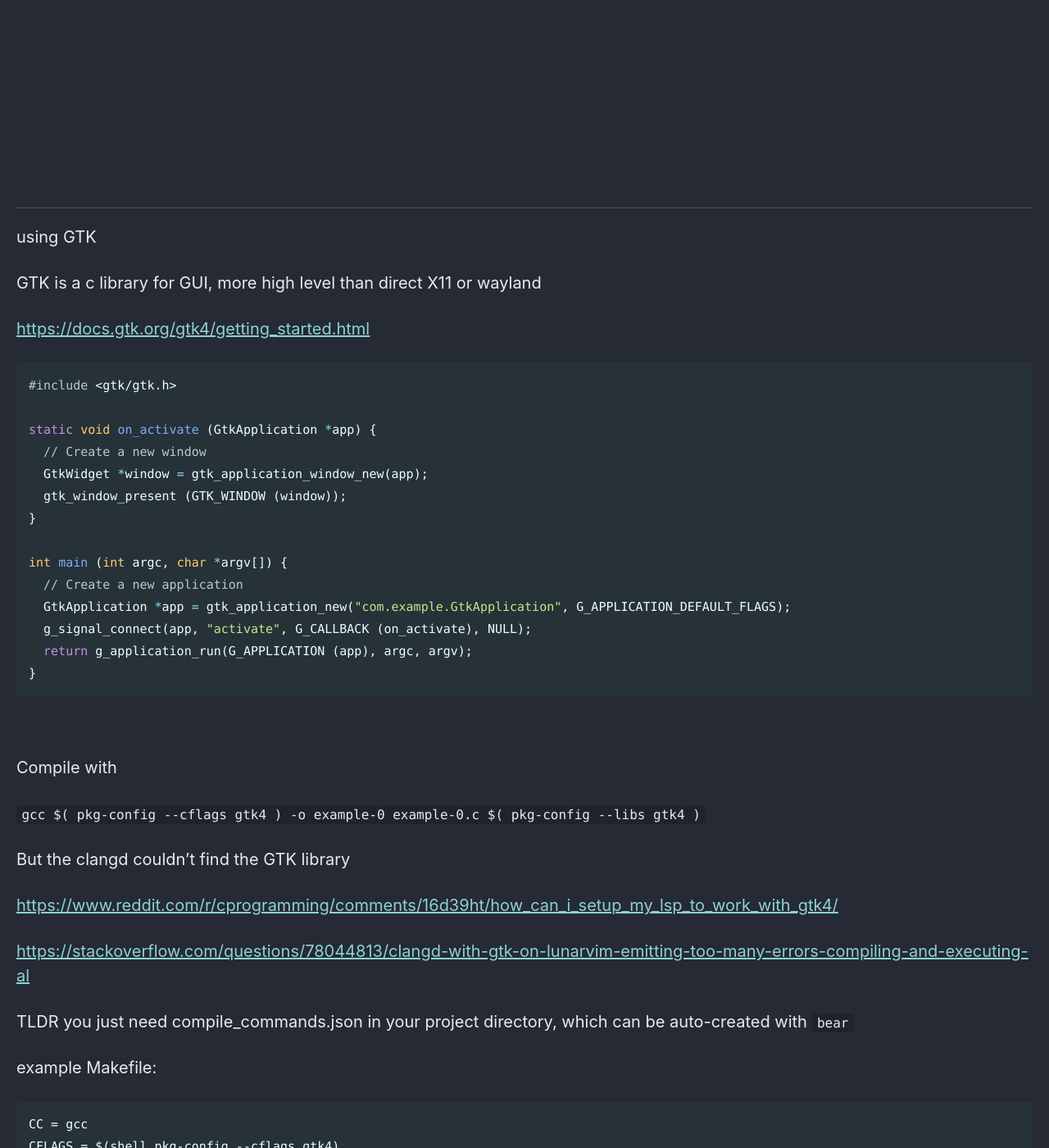
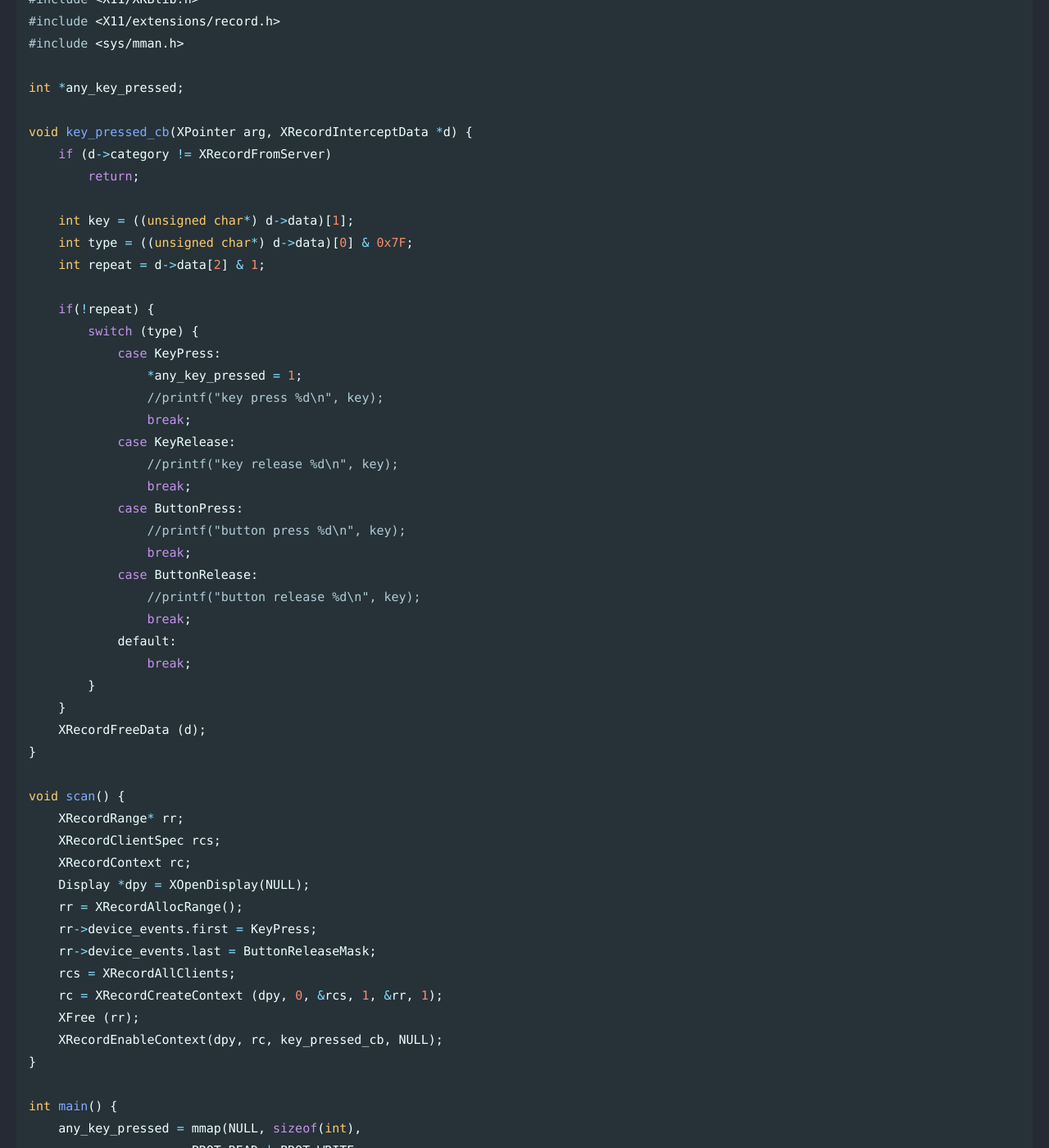
Before and after one commit to Connor-McCartney/Connor-McCartney.github.io, a Jekyll site: the page built from _pages/misc/xguic.md, in a window 1280 px wide and 1400 px high, scrolled down 12739 px. Shown: the whole window at 82% size. Built offline with Jekyll 4.4.1, drawn with Linux system fonts in a browser that asks for light colours; cached includes are drawn as plain includes; some of the changed text lies outside the part shown.

Commit message:
Update xguic.md

````diff
--- a/_pages/misc/xguic.md
+++ b/_pages/misc/xguic.md
@@ -484,6 +484,81 @@ int main() {
 
 <br>
 
+Detect global input asynchronously (kinda hacky...)
+
+```c
+#include <stdio.h>
+#include <unistd.h>
+#include <X11/XKBlib.h>
+#include <X11/extensions/record.h>
+#include <sys/mman.h>
+
+int *any_key_pressed;
+
+void key_pressed_cb(XPointer arg, XRecordInterceptData *d) {
+    if (d->category != XRecordFromServer)
+        return;
+
+    int key = ((unsigned char*) d->data)[1];
+    int type = ((unsigned char*) d->data)[0] & 0x7F;
+    int repeat = d->data[2] & 1;
+
+    if(!repeat) {
+        switch (type) {
+            case KeyPress:
+                *any_key_pressed = 1;
+                //printf("key press %d\n", key);
+                break;
+            case KeyRelease:
+                //printf("key release %d\n", key);
+                break;
+            case ButtonPress:
+                //printf("button press %d\n", key);
+                break;
+            case ButtonRelease:
+                //printf("button release %d\n", key);
+                break;
+            default:
+                break;
+        }
+    }
+    XRecordFreeData (d);
+}
+
+void scan() {
+    XRecordRange* rr;
+    XRecordClientSpec rcs;
+    XRecordContext rc;
+    Display *dpy = XOpenDisplay(NULL);
+    rr = XRecordAllocRange();
+    rr->device_events.first = KeyPress;
+    rr->device_events.last = ButtonReleaseMask;
+    rcs = XRecordAllClients;
+    rc = XRecordCreateContext (dpy, 0, &rcs, 1, &rr, 1);
+    XFree (rr);
+    XRecordEnableContext(dpy, rc, key_pressed_cb, NULL);
+}
+
+int main() {
+    any_key_pressed = mmap(NULL, sizeof(int),
+                      PROT_READ | PROT_WRITE,
+                      MAP_SHARED | MAP_ANONYMOUS,
+                      -1, 0);
+    if (fork()) {
+        scan();
+    } else {
+        while (1) {
+            if (*any_key_pressed == 1) {
+                printf("pressed\n");
+                *any_key_pressed = 0;
+            }
+        }
+    }
+    return 0;
+}
+```
+
+
 <br>
 
 <br>
````
